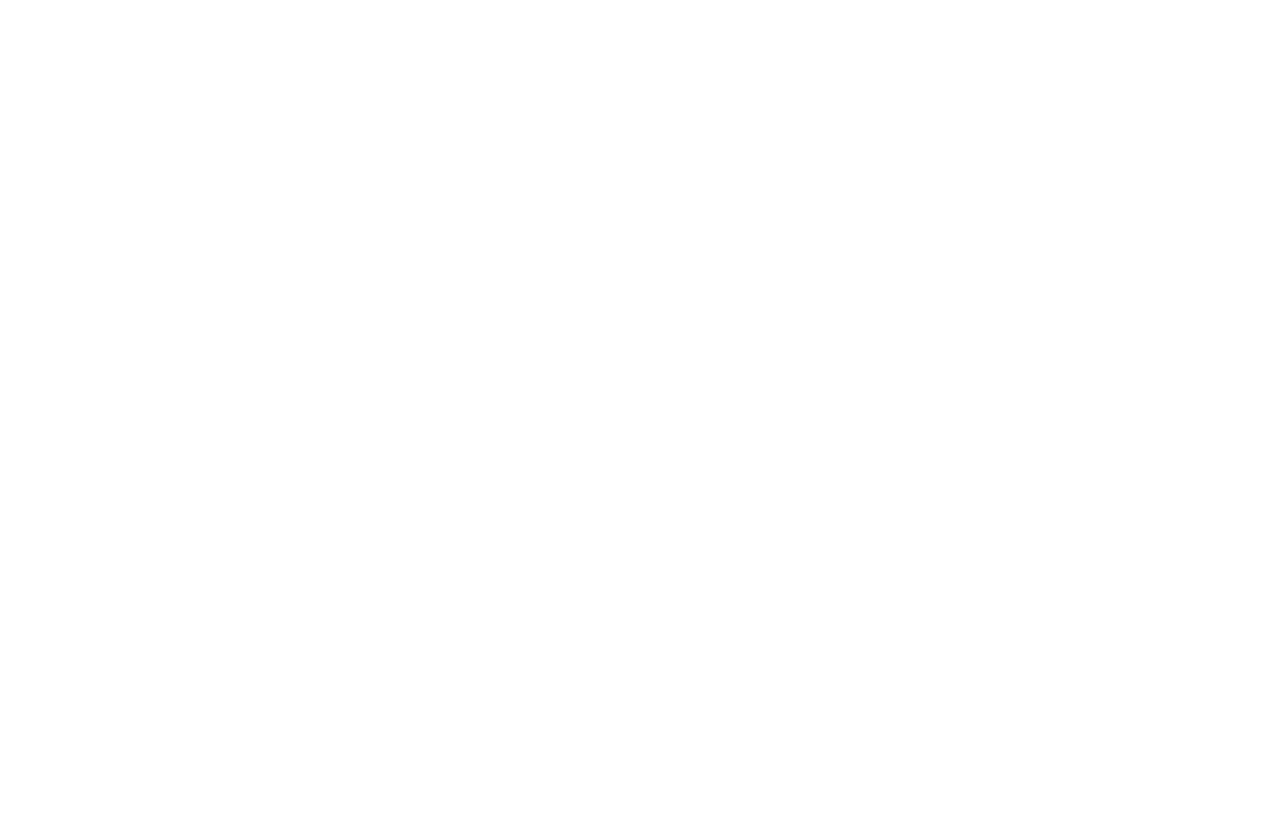
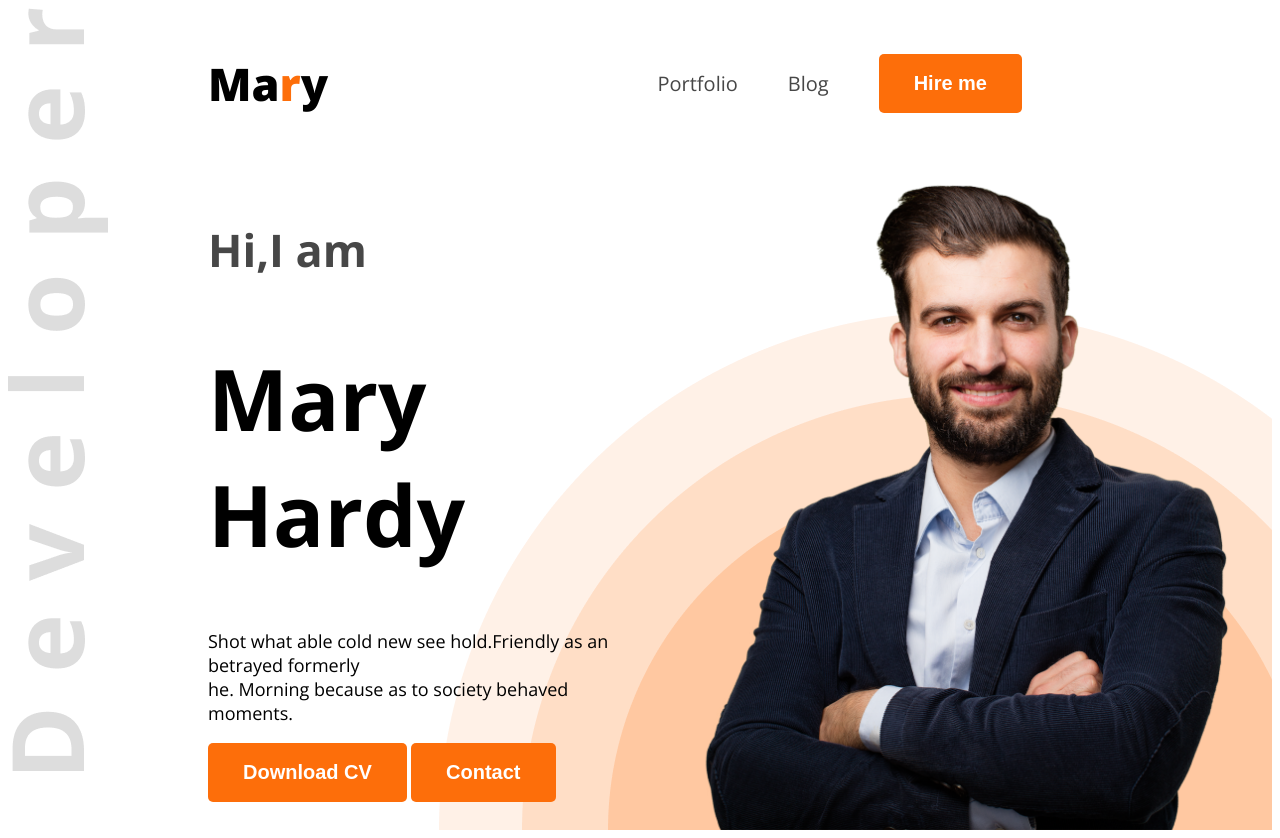
Before and after one commit to mehedipolash/web-devs-portfolio, a plain HTML site: page index.html in a window 1280 px wide. Before the commit the page ends 800 px from the top, so only its background shows below. Drawn offline with nearby package versions, Linux system fonts and the light colour scheme.

Commit message:
Navbar and banner added

```diff
--- a/index.html
+++ b/index.html
@@ -1,15 +1,54 @@
 <!DOCTYPE html>
 <html lang="en">
+
 <head>
   <meta charset="UTF-8">
   <meta name="viewport" content="width=device-width, initial-scale=1.0">
   <title>Web developer portfolio</title>
+  <link rel="preconnect" href="https://fonts.googleapis.com">
+  <link rel="preconnect" href="https://fonts.gstatic.com" crossorigin>
+  <link href="https://fonts.googleapis.com/css2?family=Open+Sans:ital,wght@0,300..800;1,300..800&display=swap"
+    rel="stylesheet">
+  <link rel="stylesheet" href="styles/portfolio.css">
 </head>
-<body>
-  <header></header>
 
-  <main></main>
+<body class="open-sans-normal">
+  <header class="header">
 
-  <footer></footer>
+
+
+    <nav>
+      <h3 class="nav-title">Ma<span class="text-primary">r</span>y</h3>
+      <ul>
+        <li><a class="dark-2">Portfolio</a></li>
+        <li><a class="dark-2" href="">Blog</a></li>
+        <li><a  href=""><button class="btn-primary">Hire me</button></a></li>
+
+      </ul>
+    </nav>
+
+    <div class="banner">
+         <div class="banner-content">
+         <h4 class="banner-greetings dark-2">Hi,I am</h4>
+         <h1 class="banner-title">Mary Hardy</h1>
+         <p class="banner-description">
+          Shot what able cold new see hold.Friendly as an betrayed formerly<br>he. Morning because as to society behaved moments.
+         </p>
+         <button class="btn-primary">Download CV</button>
+         <button class="btn-primary">Contact</button>
+         </div>
+          <img class="banner-profile-pic" src="images/hardy.png" alt="">
+    </div>
+
+  </header>
+
+  <main>
+
+  </main>
+
+  <footer>
+
+  </footer>
 </body>
+
 </html>
--- /dev/null
+++ b/styles/portfolio.css
@@ -0,0 +1,91 @@
+.open-sans-normal {
+  font-family: 'Open Sans', serif;
+  font-optical-sizing: auto;
+  font-style: normal;
+  font-variation-settings: 'wdth' 100;
+}
+
+/* shared styles */
+.text-primary{
+  color: #FD6E0A;
+}
+
+.dark-2{
+  color: #474747;
+}
+
+.btn-primary{
+
+  background-color: #FD6E0A;
+  color: white;
+  font-weight: 800;
+  font-size: 20px;
+  padding: 18px 35px;
+  border: none;
+  border-radius: 5px;
+}
+
+/* header styles */
+
+.header{
+ background-image: url("../images/developer.png"),url("../images/header_bg.png");
+ background-repeat: no-repeat;
+ background-position: top left,bottom right;
+}
+/* Nav styles */
+nav {
+  display: flex;
+  align-items: center;
+  justify-content: space-between;
+  margin: 0px 200px;
+}
+
+.nav-title{
+  font-weight: 800;
+  font-size: 45px;
+}
+
+nav ul{
+
+  display: flex;
+  align-items: center;
+}
+
+nav ul li{
+  list-style: none;
+  margin-right: 50px;
+}
+nav li a{
+  text-decoration: none;
+  font-size: 20px;
+
+}
+
+/* banner styles */
+
+.banner{
+  display: flex;
+  justify-content: space-between;
+  margin: 0 35px 0 200px;
+}
+
+.banner-content{
+  max-width: 580px;
+
+}
+
+.banner-greetings{
+ font-size: 45px;
+ font-weight: 600px;
+
+}
+.banner-title{
+  font-size: 85px;
+  font-weight: bold;
+}
+.banner-description{
+  font-size: 18px;
+}
+.banner-profile-pic{
+  width: 580px;
+}
```
